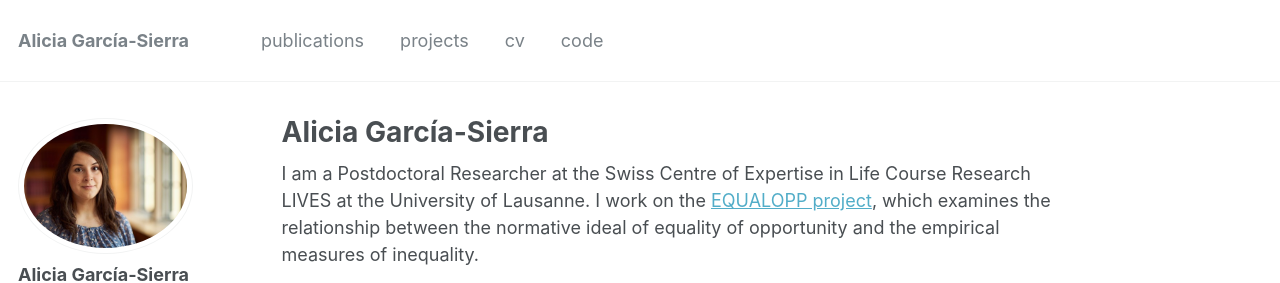
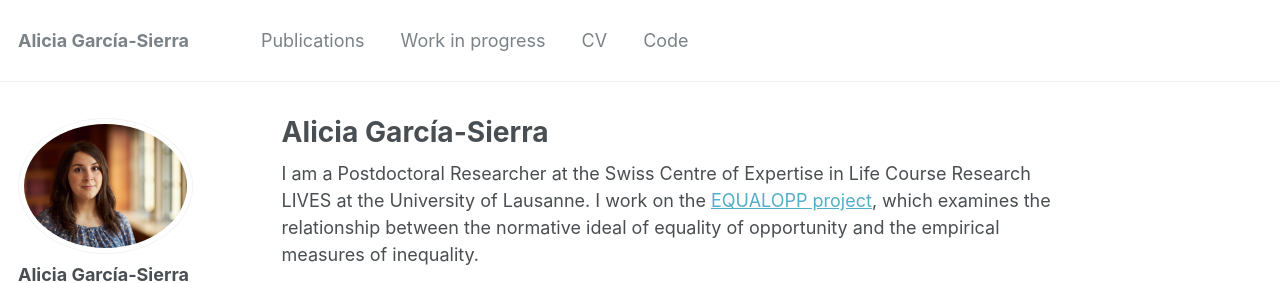
Before and after one commit to aliciagarciasierra/aliciagarciasierra.github.io, a Jekyll site: the page built from _pages/about.md, in a window 1280 px wide and 979 px high. Shown: the top 283 px of the window. Built offline with Jekyll 4.4.1, drawn with Linux system fonts in a browser that asks for light colours; some web fonts are replaced.

Commit message:
Update navigation.yml

```diff
--- a/_data/navigation.yml
+++ b/_data/navigation.yml
@@ -1,18 +1,18 @@
 # main links links
 main:
-  - title: "publications"
+  - title: "Publications"
     url: /publications/
 
-  - title: "projects"
-    url: /projects/
+  - title: "Work in progress"
+    url: /workinprogress/
 
   # - title: "talks"
     # url: /talks/
 
-  - title: "cv"
+  - title: "CV"
     url: /files/GARCIASIERRACV.pdf
 
-  - title: "code"
+  - title: "Code"
     url: /code/
 
  #- title: "teaching"
```
